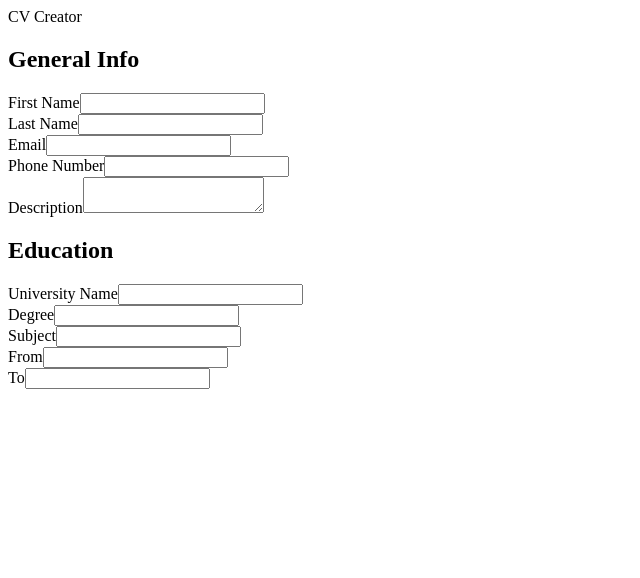
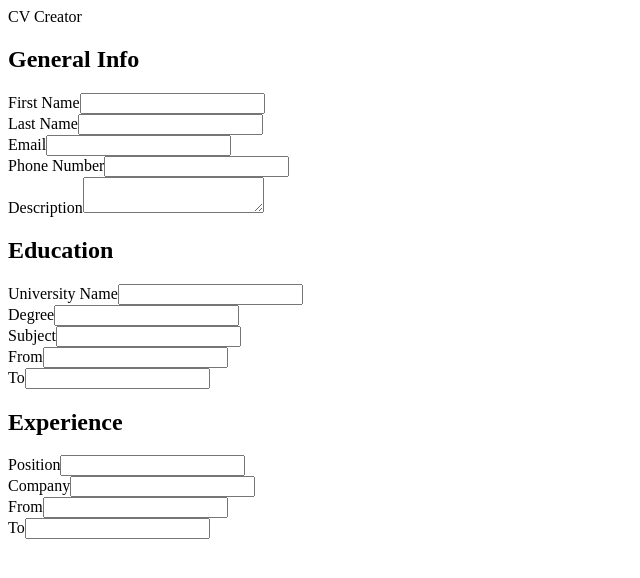
Before and after one commit to Hassane24/CV-Creator, a React (Create React App) app: page / in a window 1280 px wide. Shown: the top 578 px of the page, without its empty margins (0-640 px from the left). Built offline with nearby package versions, Linux system fonts and the light colour scheme.

Commit message:
exp section done with its state

```diff
--- a/src/components/CV-Form/Experience.js
+++ b/src/components/CV-Form/Experience.js
@@ -0,0 +1,45 @@
+const Experience = (props) => {
+  return (
+    <div>
+      <h2>Experience</h2>
+      <div>
+        <label htmlFor="position">Position</label>
+        <input
+          type="text"
+          id="position"
+          value={props.position}
+          onChange={props.positionChange}
+        ></input>
+      </div>
+      <div>
+        <label htmlFor="company">Company</label>
+        <input
+          type="text"
+          id="company"
+          value={props.company}
+          onChange={props.companyChange}
+        ></input>
+      </div>
+      <div>
+        <label htmlFor="from-ex">From</label>
+        <input
+          type="text"
+          id="from-ex"
+          value={props.from}
+          onChange={props.fromChange}
+        ></input>
+      </div>
+      <div>
+        <label htmlFor="to-ex">To</label>
+        <input
+          type="text"
+          id="to-ex"
+          value={props.to}
+          onChange={props.toChange}
+        ></input>
+      </div>
+    </div>
+  );
+};
+
+export default Experience;
--- a/src/components/Main.js
+++ b/src/components/Main.js
@@ -1,6 +1,7 @@
 import React, { Component } from "react";
 import GeneralInfo from "./CV-Form/GeneralInfo";
 import Education from "./CV-Form/Education";
+import Experience from "./CV-Form/Experience";
 
 class Main extends Component {
   constructor() {
@@ -74,22 +75,25 @@ class Main extends Component {
       },
     }));
   };
+
   handleDegreeChange = (e) => {
     this.setState((prevState) => ({
       education: { ...prevState.education, degree: { text: e.target.value } },
     }));
   };
+
   handleSubjectChange = (e) => {
     this.setState((prevState) => ({
       education: { ...prevState.education, subject: { text: e.target.value } },
     }));
   };
+
   handleFromChange = (e) => {
     this.setState((prevState) => ({
       education: { ...prevState.education, from: { text: e.target.value } },
     }));
-    console.log(this.state);
   };
+
   handleToChange = (e) => {
     this.setState((prevState) => ({
       education: { ...prevState.education, to: { text: e.target.value } },
@@ -98,10 +102,40 @@ class Main extends Component {
 
   // Experience section event handlers
 
+  handlePositionChange = (e) => {
+    this.setState((prevState) => ({
+      experience: {
+        ...prevState.experience,
+        position: { text: e.target.value },
+      },
+    }));
+  };
+
+  handleCompanyChange = (e) => {
+    this.setState((prevState) => ({
+      experience: {
+        ...prevState.experience,
+        company: { text: e.target.value },
+      },
+    }));
+  };
+
+  handleFromExChange = (e) => {
+    this.setState((prevState) => ({
+      experience: { ...prevState.experience, from: { text: e.target.value } },
+    }));
+  };
+
+  handleToExChange = (e) => {
+    this.setState((prevState) => ({
+      experience: { ...prevState.experience, to: { text: e.target.value } },
+    }));
+  };
+
   render() {
     const { general, education, experience } = this.state;
     return (
-      <div>
+      <form>
         <GeneralInfo
           firstName={general.firstName.text}
           firstNameChange={this.handleFirstNameChange}
@@ -126,7 +160,17 @@ class Main extends Component {
           to={education.to.text}
           toChange={this.handleToChange}
         ></Education>
-      </div>
+        <Experience
+          position={experience.position.text}
+          positionChange={this.handlePositionChange}
+          company={experience.company.text}
+          companyChange={this.handleCompanyChange}
+          from={experience.from.text}
+          fromChange={this.handleFromExChange}
+          to={experience.to.text}
+          toChange={this.handleToExChange}
+        ></Experience>
+      </form>
     );
   }
 }
```
